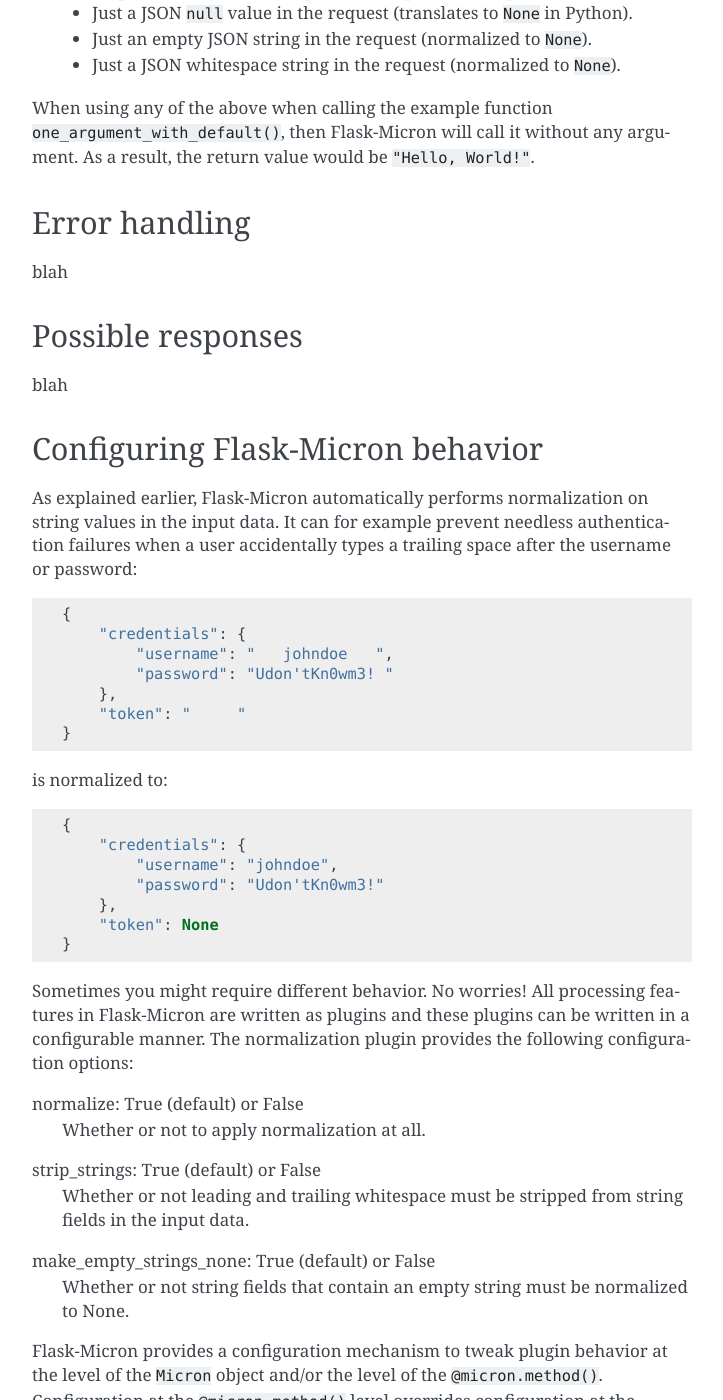
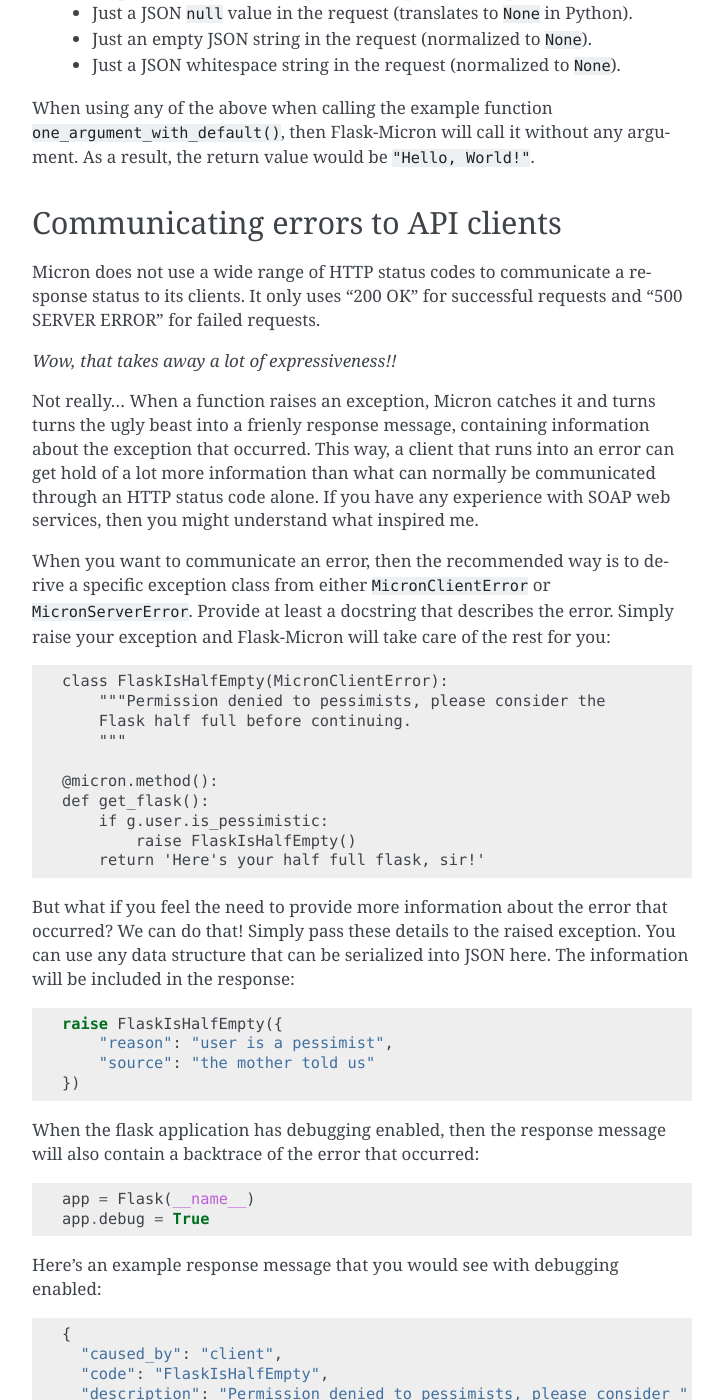
Before and after one commit to mmakaay/flask_micron, a Sphinx documentation site: the page built from documentation/users_guide/quickstart.rst, in a window 1280 px wide and 1400 px high, scrolled down 4348 px. Shown: the whole window, without its empty margins (388-1111 px from the left). Built offline with Sphinx 7.4.7, drawn with Linux system fonts in a browser that asks for light colours; some of the changed text lies outside the part shown.

Commit message:
Committing work in progress on the documentation.

```diff
--- a/documentation/license.rst
+++ b/documentation/additional/license.rst
@@ -16,11 +16,11 @@
 Authors
 -------
 
-.. include:: ../AUTHORS
+.. include:: ../../AUTHORS
 
 .. _flask-micron-license:
 
 Flask-Micron License
 --------------------
 
-.. include:: ../LICENSE
+.. include:: ../../LICENSE
--- /dev/null
+++ b/documentation/developers_guide/setup.rst
@@ -0,0 +1,6 @@
+.. _devguide_setup:
+
+Setup
+=====
+
+blah
--- a/documentation/global.rst.inc
+++ b/documentation/global.rst.inc
@@ -1,6 +1,7 @@
 .. _Flask: http://flask.pocoo.org/
 .. _Flask Documentation: http://flask.pocoo.org/docs/latest/
 .. _Flask Installation Documentation: http://flask.pocoo.org/docs/latest/installation
+.. _Flask Quickstart Documentation: http://flask.pocoo.org/docs/latest/quickstart
 .. _Jinja2: http://jinja.pocoo.org/
 .. _Jinja2 Documentation: http://jinja.pocoo.org/docs
 .. _Werkzeug: http://werkzeug.pocoo.org/
--- a/documentation/quickstart.rst
+++ b/documentation/users_guide/quickstart.rst
@@ -7,7 +7,7 @@
 running. If you already familiar with writing JSON API's using Flask,
 then you might want to jump directly to :ref:`api-using-flask-micron`.
 
-.. _minimal-flask-app
+.. _minimal-flask-app:
 
 A minimal Flask application
 ---------------------------
@@ -22,9 +22,9 @@
     def hello_world():
         return 'Hello, World!'
 
-For a full description of this code, check out Flask's documentation, it is
-excellent. In short, this code links the root URL ('/') to the hello_world()
-function. This application can be started using Flask::
+For a full description of this code, check out the `Flask Quickstart
+Documentation`_.  In short, this code links the root URL ('/') to the
+hello_world() function. The application can be started using Flask::
 
     $ export FLASK_APP=hello.py
     $ python -m flask run
@@ -215,21 +215,103 @@
 ``one_argument_with_default()``, then Flask-Micron will call it without
 any argument. As a result, the return value would be ``"Hello, World!"``.
 
-.. _error_handling:
+.. _communicating_errors:
 
-Error handling
---------------
+Communicating errors to API clients
+-----------------------------------
 
-blah
+Micron does not use a wide range of HTTP status codes to communicate
+a response status to its clients. It only uses "200 OK" for successful
+requests and "500 SERVER ERROR" for failed requests.
 
-.. _possible_responses:
+*Wow, that takes away a lot of expressiveness!!*
 
-Possible responses
-------------------
+Not really... When a function raises an exception, Micron catches it and turns
+turns the ugly beast into a frienly response message, containing information
+about the exception that occurred. This way, a client that runs into an error
+can get hold of a lot more information than what can normally be communicated
+through an HTTP status code alone. If you have any experience with SOAP web
+services, then you might understand what inspired me.
 
-blah
+When you want to communicate an error, then the recommended way is to derive a
+specific exception class from either ``MicronClientError`` or
+``MicronServerError``. Provide at least a docstring that describes the error.
+Simply raise your exception and Flask-Micron will take care of the rest for
+you::
 
-.. _configuring-flask-micron-behavior
+  class FlaskIsHalfEmpty(MicronClientError):
+      """Permission denied to pessimists, please consider the
+      Flask half full before continuing.
+      """
+
+  @micron.method():
+  def get_flask():
+      if g.user.is_pessimistic:
+          raise FlaskIsHalfEmpty()
+      return 'Here's your half full flask, sir!'
+
+But what if you feel the need to provide more information about the error that
+occurred? We can do that! Simply pass these details to the raised exception.
+You can use any data structure that can be serialized into JSON here. The
+information will be included in the response::
+
+    raise FlaskIsHalfEmpty({
+        "reason": "user is a pessimist",
+        "source": "the mother told us"
+    })
+
+When the flask application has debugging enabled, then the response message
+will also contain a backtrace of the error that occurred::
+
+    app = Flask(__name__)
+    app.debug = True
+
+Here's an example response message that you would see with debugging enabled::
+
+    {
+      "caused_by": "client",
+      "code": "FlaskIsHalfEmpty",
+      "description": "Permission denied to pessimists, please consider " + \
+                     "the Flask half full before continuing.",
+      "details": {
+        "reason": "user is a pessimist",
+        "source": "the mother told us"
+      },
+      "trace": [
+        "File \"...\", line ..., in ...",
+        "File \"...\", line ..., in ...",
+        "File \"...\", line ..., in ...",
+        ...
+      ]
+    }
+
+As you can see, ``caused_by``, ``code`` and ``description`` are directly
+derived from the exception class that was used.
+
+*"Okay, I agree, this is kinda useful. But what about standard exceptions?"*
+
+Those are handled too! When you raise a non-MicronError exception or when you
+don't catch an exception that is raised from a client library, then
+Flask-Micron will catch it and turn it into an error response. The error code
+``UnhandledException`` will be used::
+
+    raise ValueError("I don't like it")
+
+will result in::
+
+    {
+      "caused_by": "server",
+      "code": "UnhandledException",
+      "description": "During execution of a Micron method, an exception was
+                      raised that was not handled by the service.",
+      "details": {
+        "error_message": "I don't like it",
+        "error_type": "ValueError"
+      },
+      "trace": []
+    }
+
+.. _configuring-flask-micron-behavior:
 
 Configuring Flask-Micron behavior
 ---------------------------------
```
Also changed, not shown: documentation/index.rst (+14 -6 lines), documentation/additional/dependencies.rst (renamed from documentation/dependencies.rst), documentation/additional/history.rst (renamed from documentation/history.rst), documentation/additional/why_that_name.rst (renamed from documentation/why_that_name.rst), documentation/users_guide/installation.rst (renamed from documentation/installation.rst).
